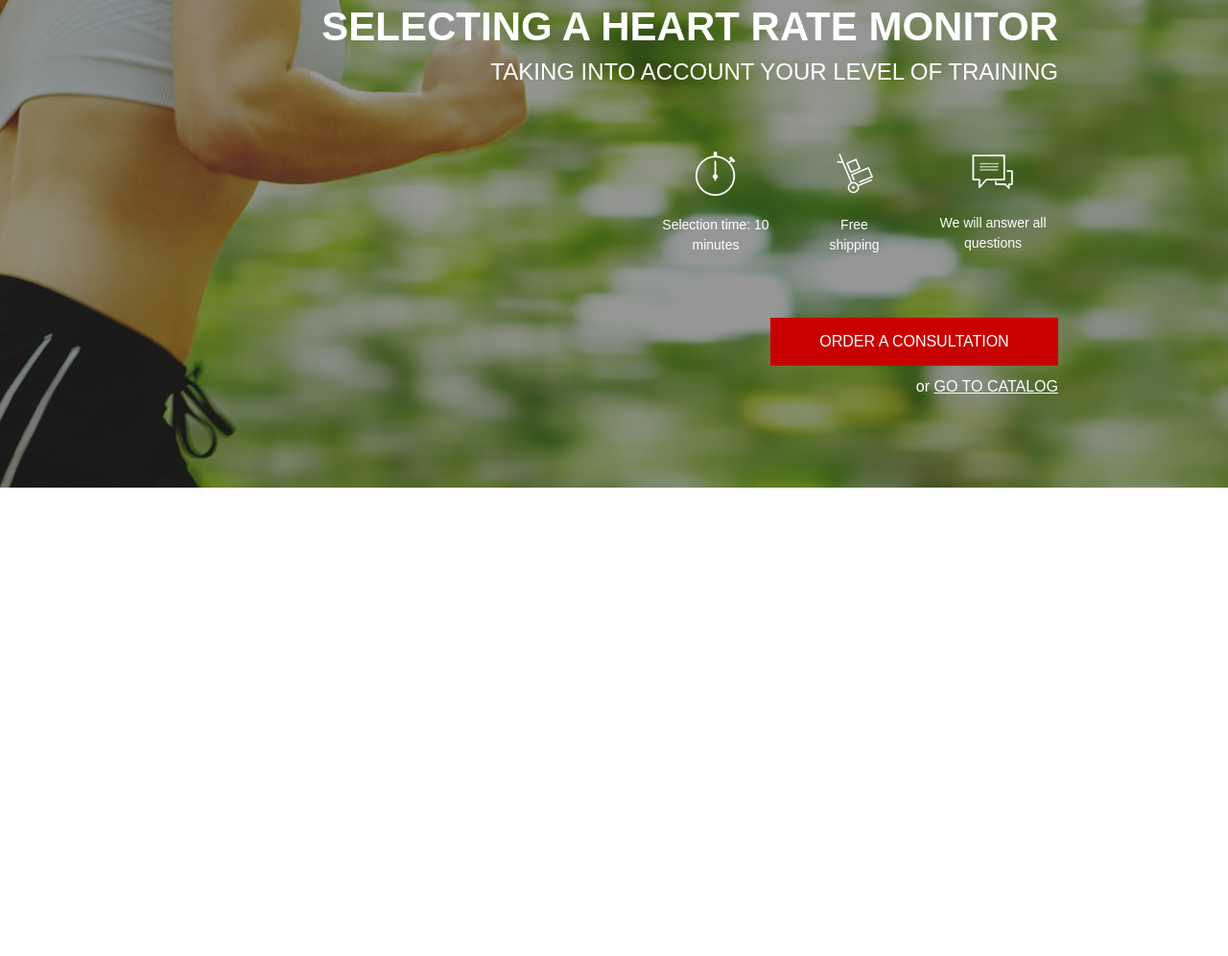
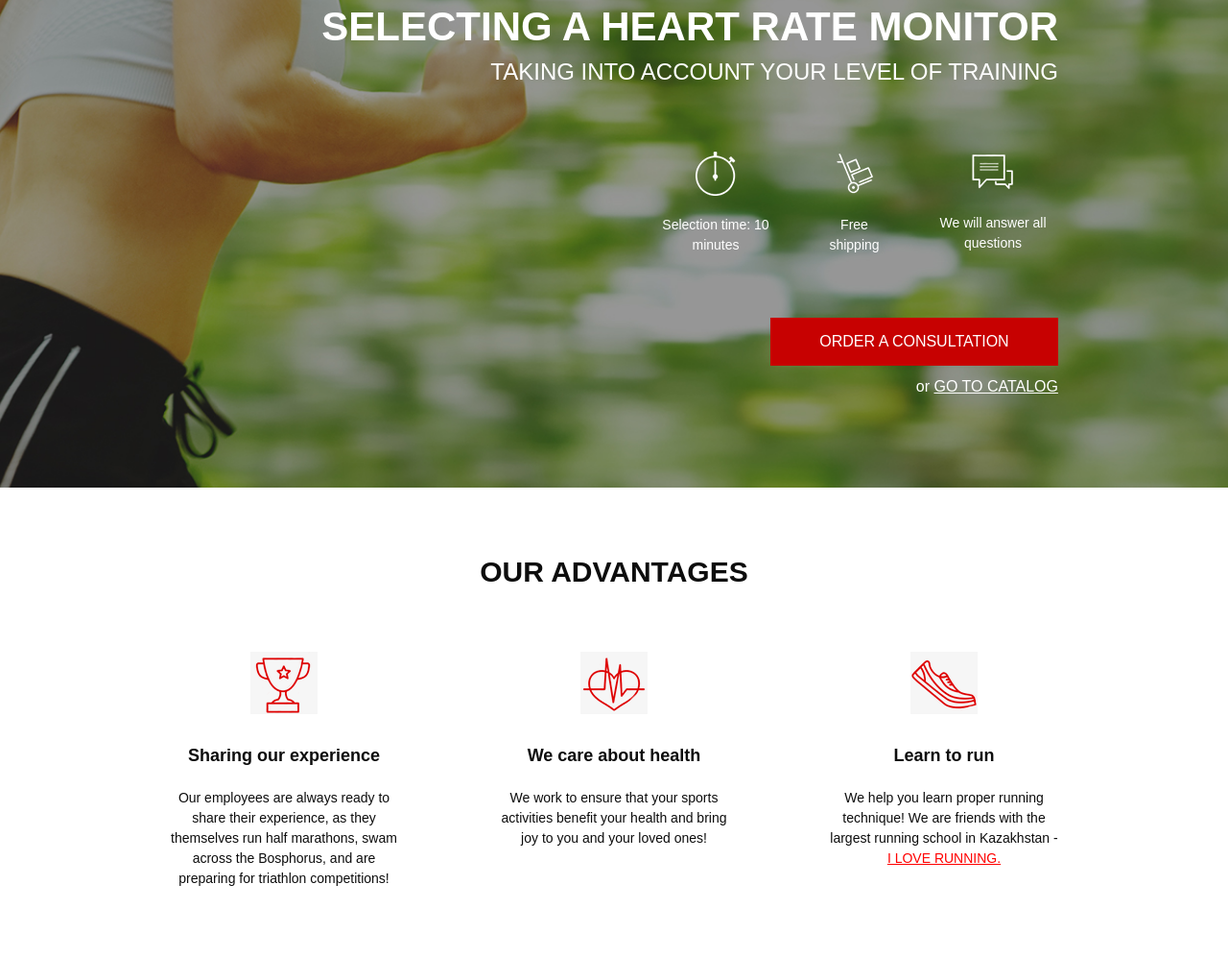
Before and after one commit to GURoff/RunSmart, a website: page src/index.html in a window 1280 px wide. Shown: the part 168-1164 px from the top of the page at 96% size. Before the commit the page ends 800 px from the top, so only its background shows below. Drawn offline with Linux system fonts and the light colour scheme; a web font is replaced by a local one.

Commit message:
created second section, added styles for adaptive

```diff
--- a/src/index.html
+++ b/src/index.html
@@ -68,6 +68,40 @@
         </div>
       </div>
     </div>
+    <!-- =====Second section - Our Advatages===== -->
+    <div class="advantage">
+      <div class="container">
+        <h2 class="title">OUR ADVANTAGES</h2>
+        <div class="advantage__wrapper">
+          <div class="advantage__item">
+            <img src="./icons/cup_logo.png" alt="cup logo" />
+            <div class="advantage__subtitle">Sharing our experience</div>
+            <div class="advantage__descr">
+              Our employees are always ready to share their experience, as they
+              themselves run half marathons, swam across the Bosphorus, and are
+              preparing for triathlon competitions!
+            </div>
+          </div>
+          <div class="advantage__item">
+            <img src="./icons/heart_logo.png" alt="heart logo" />
+            <div class="advantage__subtitle">We care about health</div>
+            <div class="advantage__descr">
+              We work to ensure that your sports activities benefit your health
+              and bring joy to you and your loved ones!
+            </div>
+          </div>
+          <div class="advantage__item">
+            <img src="./icons/shoe_logo.png" alt="shoe logo" />
+            <div class="advantage__subtitle">Learn to run</div>
+            <div class="advantage__descr">
+              We help you learn proper running technique! We are friends with
+              the largest running school in Kazakhstan -
+              <span>I LOVE RUNNING.</span>
+            </div>
+          </div>
+        </div>
+      </div>
+    </div>
     <script src="js/script.js"></script>
   </body>
 </html>
--- a/src/sass/_media.scss
+++ b/src/sass/_media.scss
@@ -0,0 +1,33 @@
+// for XL devices
+@media (max-width: 1200px) {
+
+}
+
+// for MEDIUM devices
+@media (max-width: 991px) {
+    .promo {
+        &__header {
+            font-size: 38px;
+        }
+        &__subheader {
+            font-size: 24px;
+        }
+    }
+}
+
+// for SMALL devices
+@media (max-width: 767px) {
+    .promo {
+        &__header {
+            font-size: 35px;
+        }
+        &__subheader {
+            font-size: 18px;
+        }
+    }
+}
+
+// for XS devices
+@media (max-width: 575px) {
+
+}
--- a/src/sass/blocks/_buttons.scss
+++ b/src/sass/blocks/_buttons.scss
@@ -8,6 +8,9 @@
     font-size: 12px;
     font-weight: 500;
     text-transform: uppercase;
+    &:hover {
+        background-color: rgb(123, 7, 7);
+    }
     &_main {
         width: 300px;
         height: 50px;
--- a/src/sass/blocks/_header.scss
+++ b/src/sass/blocks/_header.scss
@@ -25,9 +25,9 @@
         color: #FFF;
         font-size: 18px;
         font-weight: 700;
+        text-decoration: none;
         &:hover {
             color: #fff;
-            text-decoration: none;
         }
     }
     &__contacts {
--- /dev/null
+++ b/src/sass/blocks/_titles.scss
@@ -0,0 +1,7 @@
+.title {
+    // margin-top: 70px;
+    color: #0D0D0D;
+    text-align: center;
+    font-size: 30px;
+    font-weight: 700;
+}
--- /dev/null
+++ b/src/sass/blocks/advantage.scss
@@ -0,0 +1,33 @@
+@import "../base/variables";
+.advantage {
+    padding: 70px 0 70px 0;
+    min-height: 473px;
+    &__wrapper {
+        display: flex;
+        justify-content: space-between;
+        margin-top: 65px;
+    }
+    &__item {
+        display: flex;
+        flex-direction: column;
+        align-items: center;
+        max-width: 238px;
+    }
+    &__subtitle {
+        margin-top: 30px;
+        color: #0D0D0D;
+        font-size: 18px;
+        font-weight: 700;
+    }
+    &__descr {
+        margin-top: 20px;
+        color: #0d0d0d;
+        font-size: 14px;
+        font-weight: 300;
+        text-align: center;
+        span {
+            color: #ff0000;
+            text-decoration-line: underline;
+        }
+    }
+}
--- a/src/sass/style.scss
+++ b/src/sass/style.scss
@@ -5,6 +5,8 @@
 @import "blocks/promo";
 @import "blocks/header";
 @import "blocks/buttons";
+@import "blocks/advantage";
+@import "blocks/titles";
 
 * {
 	font-family: 'MuseoModerno', sans-serif;
```
Also changed, not shown: src/css/blocks/advantage.min.css (added), src/css/style.min.css.
